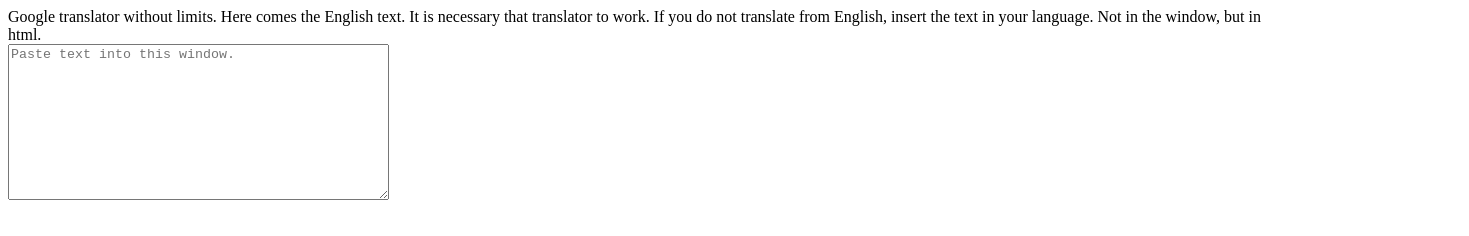
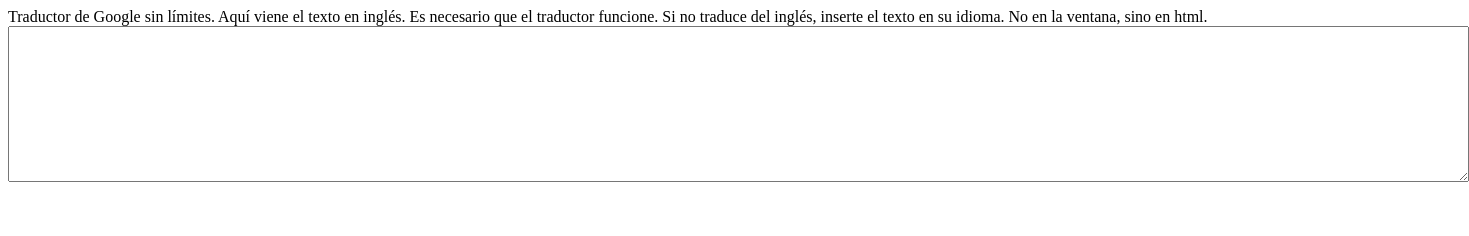
Before and after one commit to GrigoryCh/translateSP, a plain HTML site: page index.html in a window 1280 px wide. Shown: the whole page, 1469 px wide, since content can reach past the window. Drawn offline with Linux system fonts and the light colour scheme.

Commit message:
Update index.html

```diff
--- a/index.html
+++ b/index.html
@@ -1,13 +1,13 @@
 <!DOCTYPE HTML>
 <html>
  <head>
-   <title>Google translator without limits.</title>
+   <title>Traductor de Google sin límites.</title>
  </head>
 
  <body>
-Google translator without limits.  Here comes the English text. It is necessary that translator to work.
-If you do not translate from English, insert the text in your language. Not in the window, but in html.<br>
-<textarea id="test" rows="10" cols="45" placeholder="Paste text into this window."></textarea>
+Traductor de Google sin límites. Aquí viene el texto en inglés. Es necesario que el traductor funcione.
+Si no traduce del inglés, inserte el texto en su idioma. No en la ventana, sino en html.<br>
+<textarea id="test" rows="10" cols="180"></textarea>
 <p id="result"></p>
 <script>
 var textarea = document.getElementById('test');
```
